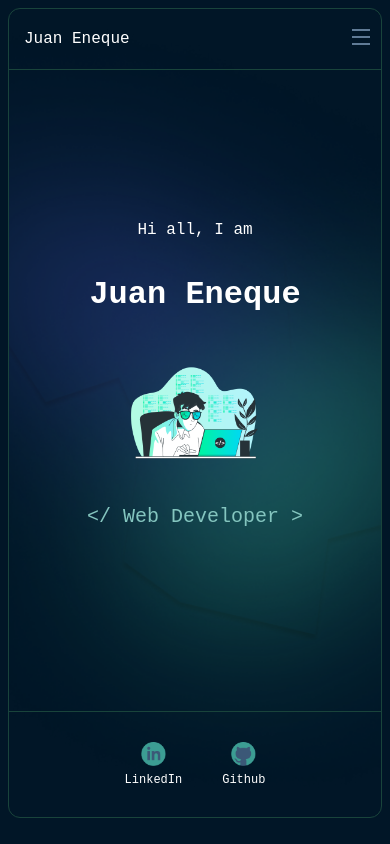
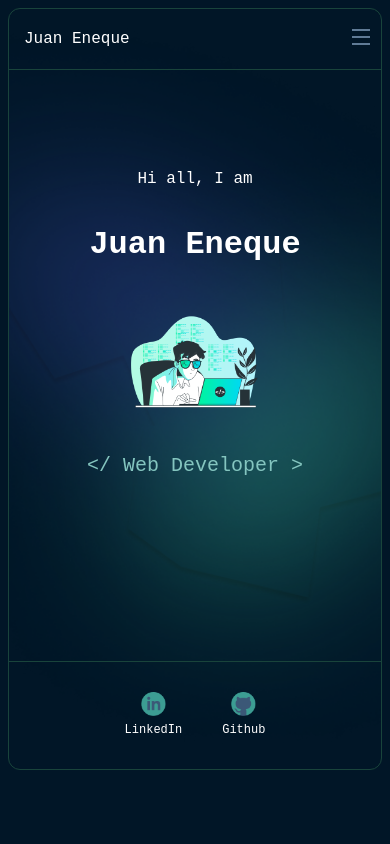
Before and after one commit to JuanSW18/portafolio, an Angular app: page /#/ in a window 390 px wide. Built offline with nearby package versions, Linux system fonts and the light colour scheme.

Commit message:
ajustes mobile welcome y main-container

```diff
--- a/src/app/features/welcome/welcome.component.scss
+++ b/src/app/features/welcome/welcome.component.scss
@@ -6,7 +6,7 @@
   align-items: center;
   justify-content: center;
   height: 100%;
-  margin: 16vh 0;
+  margin: 10vh 0;
 
   @media (min-width: $min-mobile) {
     margin: 0;
--- a/src/app/layout/main-container/main-container.component.scss
+++ b/src/app/layout/main-container/main-container.component.scss
@@ -2,7 +2,7 @@
 
 .main-container {
   display: block;
-  min-height: calc(#{$min-height-mb} - 14vh);
+  min-height: calc(#{$min-height-mb} - 20vh);
   border-top: 1px solid $secondary-900;
   border-bottom: 1px solid $secondary-900;
 
```
